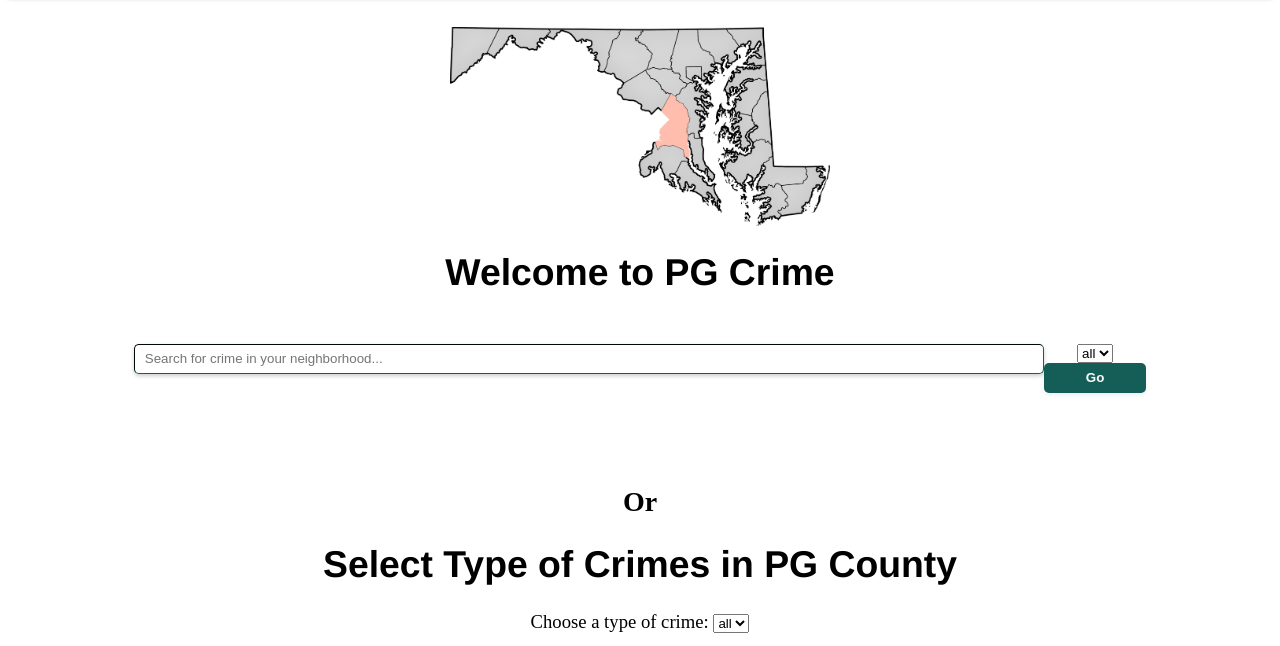
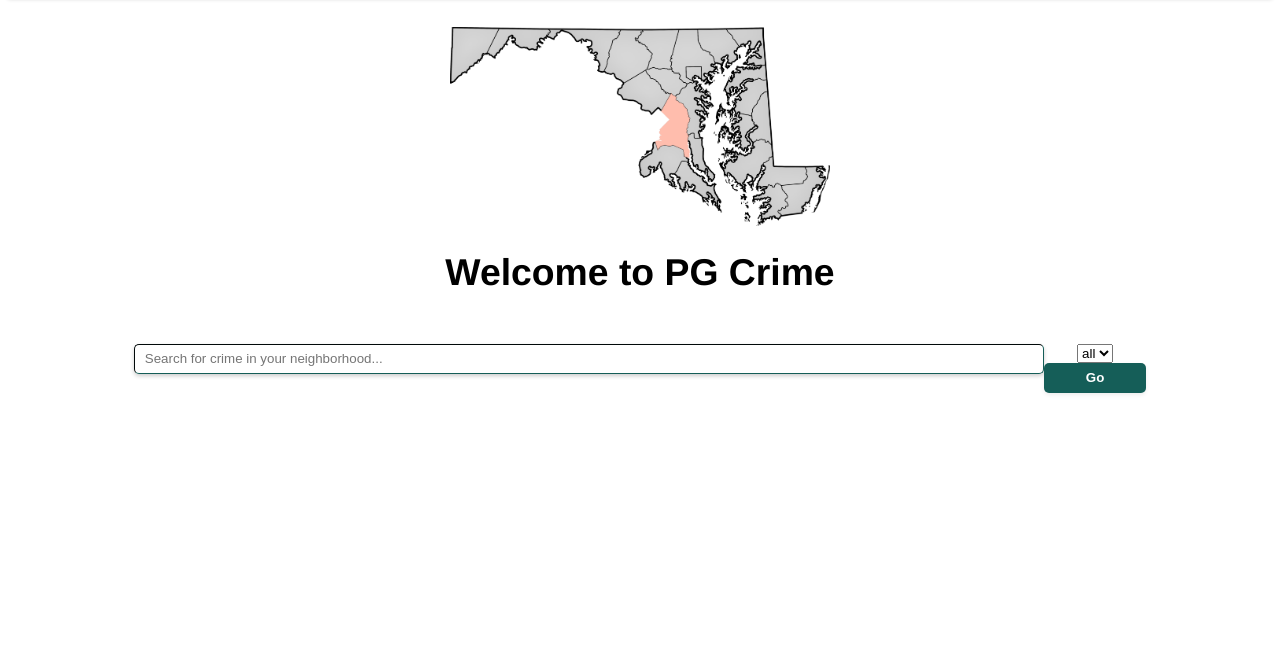
Before and after one commit to vivthai/PGcrimes, a website: page public/index.html in a window 1280 px wide. Shown: the part 154-800 px from the top of the page. Drawn offline with Linux system fonts and the light colour scheme; no server answers.

Commit message:
Update index.html

```diff
--- a/public/index.html
+++ b/public/index.html
@@ -54,33 +54,6 @@
   </div>
 </div>
 
-
-<h2 class="h1"> Or </h2>
-<h1 class="h2">Select Type of Crimes in PG County </h1>
-<div class="dropdown">
-
-
-
-
-<form action= "/idex_2.html" rel="stylesheet">
-  <label for="crimes">Choose a type of crime:</label>
-  <select name="crimes" id="crimes">
-    <option value="0">all</option>
-  </select>
-
-
-</form>
-
-</div>
-
-
-
-
-
-
-
-
-
 <footer class="footer-distributed">
      <div class="footer-left">
        <p class="footer-links">
```
